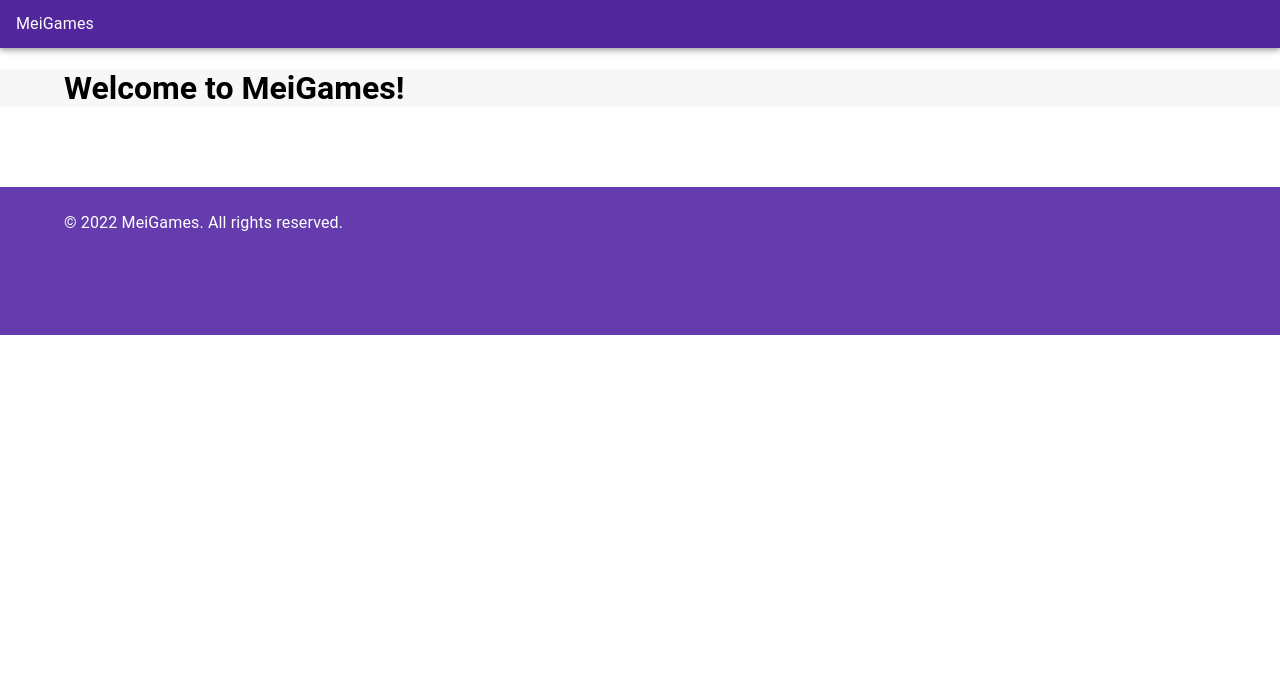
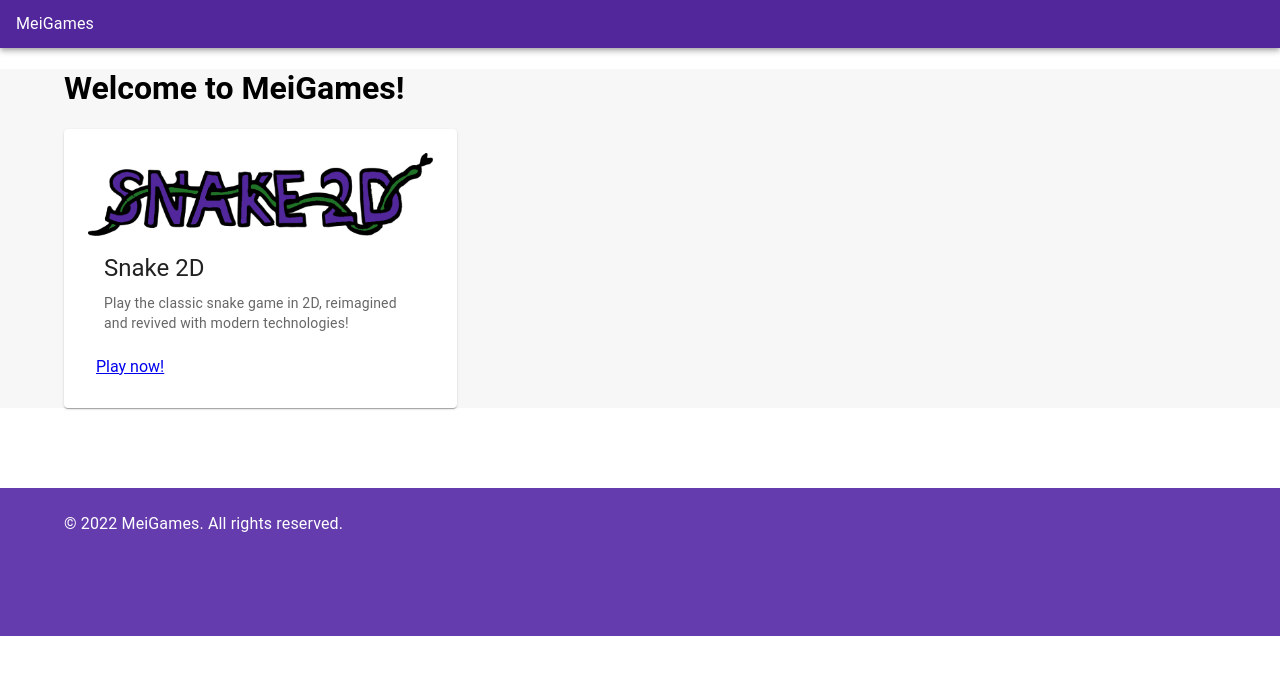
Before and after one commit to andrinmeier/meigames-webapp, a Next.js app: page / in a window 1280 px wide. Shown: the top 674 px of the page. Built offline with nearby package versions, Linux system fonts and the light colour scheme.

Commit message:
add link to snake on home page, fix smaller typos

```diff
--- a/pages/games/snake2d/index.tsx
+++ b/pages/games/snake2d/index.tsx
@@ -68,7 +68,7 @@ const Snake2DPage: NextPage = () => {
               How to play (desktop)
             </Typography>
             <Typography variant="subtitle1" color="text.secondary" component="div">
-              Use <b>A</b> to rotate left and <b>D</b> to rotate left.
+              Use <b>A</b> to rotate left and <b>D</b> to rotate right.
               <br />
               Try to eat as much food as you can without hitting yourself or the wall.
             </Typography>
--- a/pages/index.tsx
+++ b/pages/index.tsx
@@ -1,6 +1,12 @@
-import { Button, TextField } from '@mui/material'
+import { Button, CardActions, TextField } from '@mui/material'
 import type { NextPage } from 'next'
 import Head from 'next/head'
+import Card from '@mui/material/Card';
+import CardContent from '@mui/material/CardContent';
+import CardMedia from '@mui/material/CardMedia';
+import Typography from '@mui/material/Typography';
+import { CardActionArea } from '@mui/material';
+import Link from 'next/link';
 
 const Home: NextPage = () => {
 
@@ -20,6 +26,28 @@ const Home: NextPage = () => {
         />
       </Head>
       <h1>Welcome to MeiGames!</h1>
+      <Card sx={{ maxWidth: 345, padding: 3 }}>
+        <CardActionArea>
+          <CardMedia
+            component="img"
+            image="/snake2d_title.png"
+            alt="green iguana"
+          />
+          <CardContent>
+            <Typography gutterBottom variant="h5" component="div">
+              Snake 2D
+            </Typography>
+            <Typography variant="body2" color="text.secondary">
+              Play the classic snake game in 2D, reimagined and revived with modern technologies!
+            </Typography>
+          </CardContent>
+        </CardActionArea>
+        <CardActions>
+          <Link href="/games/snake2d">
+            <a>Play now!</a>
+          </Link>
+        </CardActions>
+      </Card>
     </div>
   )
 }
```
